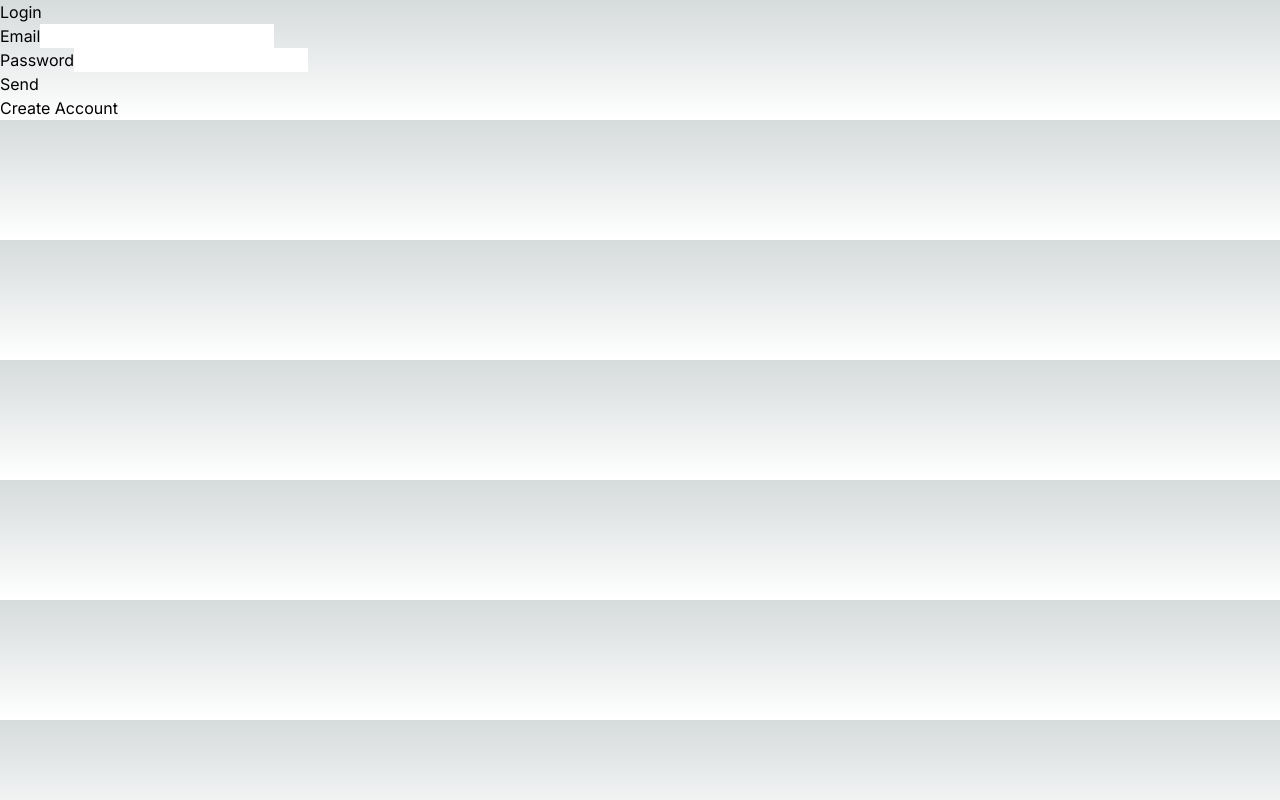
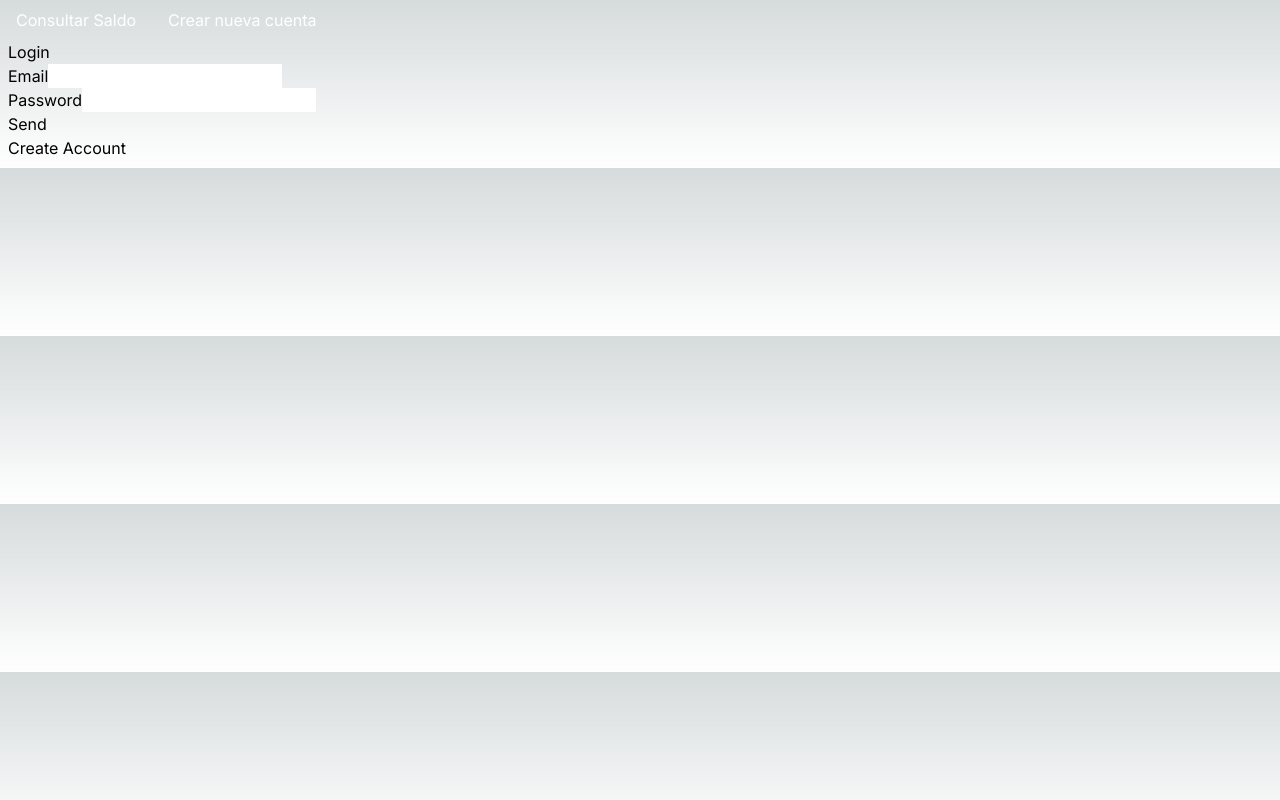
Before and after one commit to GaboFrontDev/tbc-wallet, a Next.js app: page /login in a window 1280 px wide. Built offline with nearby package versions, Linux system fonts and the light colour scheme.

Commit message:
agrega sistema de diseño agrega barra navegacion actualiza texto

```diff
--- /dev/null
+++ b/src/app/components/Button/index.tsx
@@ -0,0 +1,6 @@
+export type ButtonProps = React.ComponentProps<'button'>;
+
+export default function Button(props: ButtonProps) {
+    const { title, ...rest } = props;
+    return <button {...rest} title={title}></button>;
+}
--- a/src/app/components/CreateBalance/index.tsx
+++ b/src/app/components/CreateBalance/index.tsx
@@ -1,5 +1,7 @@
 "use client";
 import { useState } from "react";
+import Button from "../Button";
+import Input from "../Input";
 
 interface AccountBalance {
   account_id: string;
@@ -31,7 +33,7 @@ function CreateBalance() {
       <form>
         <label htmlFor="balance">Balance nueva cuenta</label>
         <br />
-        <input
+        <Input
           type="number"
           name="balance"
           id="balance"
@@ -40,9 +42,9 @@ function CreateBalance() {
           onChange={(e) => setCurrent(e.target.value)}
         />
         <br />
-        <button type="button" onClick={onClick}>
+        <Button type="button" onClick={onClick}>
           Crear Nueva Cuenta
-        </button>
+        </Button>
       </form>
       {accountID.length && <p>ID de nueva cuenta: {accountID}</p>}
     </>
--- a/src/app/components/GetBalance/index.tsx
+++ b/src/app/components/GetBalance/index.tsx
@@ -1,5 +1,6 @@
 "use client";
 import { FormEvent, useState } from "react";
+import Input from "../Input";
 
 type Balance = {
   current: number;
@@ -21,7 +22,7 @@ function GetBalance() {
       <form onSubmit={onSubmit}>
         <label htmlFor="client_id"></label>
         <br />
-        <input
+        <Input
           type="text"
           className="text-black"
           name="client_id"
--- /dev/null
+++ b/src/app/components/Input/index.tsx
@@ -0,0 +1,6 @@
+export type ButtonProps = React.ComponentProps<'input'>;
+
+export default function Button(props: ButtonProps) {
+    const { title, ...rest } = props;
+    return <input {...rest} title={title}></input>;
+}
--- a/src/app/components/Login/index.tsx
+++ b/src/app/components/Login/index.tsx
@@ -2,6 +2,8 @@
 import { FormEvent, useState } from "react";
 import { useRouter } from 'next/navigation';
 import Cookies from 'universal-cookie';
+
+import Input from "../Input";
 
 function LoginForm() {
   const router = useRouter();
@@ -23,7 +25,7 @@ function LoginForm() {
       const cookies = new Cookies();
       if(data.result?.token) {
         cookies.set("session_token", data.result?.token);
-        router.push("/admin");
+        router.refresh();
       }
     });
   };
@@ -31,9 +33,9 @@ function LoginForm() {
   return (
     <>
       <form onSubmit={sendUser}>
-        <h1>{isLogin ? "Login" : "Create Account"}</h1>
+        <h1>{isLogin ? "Login" : "Crear Cuenta"}</h1>
         <label htmlFor="email">Email</label>
-        <input
+        <Input
           type="text"
           name="email"
           id="email"
@@ -43,7 +45,7 @@ function LoginForm() {
         />
         <br />
         <label htmlFor="password">Password</label>
-        <input
+        <Input
           type="password"
           name="password"
           id="password"
--- /dev/null
+++ b/src/app/components/Nav/index.tsx
@@ -0,0 +1,37 @@
+import Link from "next/link";
+import type { ReactNode } from "react";
+
+export default function Nav() {
+
+  const LinkWithActiveClass = ({
+    href,
+    children,
+  }: {
+    href: string;
+    children?: ReactNode;
+  }) => {
+    return (
+      <Link
+        {...{
+          href,
+        }}
+        className="mx-4"
+      >
+        {children}
+      </Link>
+    );
+  };
+
+  return (
+    <div className="text-white my-2 flex">
+      <div>
+        <LinkWithActiveClass href="/account">
+          Consultar Saldo
+        </LinkWithActiveClass>
+        <LinkWithActiveClass href="/balance">
+          Crear nueva cuenta
+        </LinkWithActiveClass>
+      </div>
+    </div>
+  );
+}
--- a/src/app/components/UpdateBalance/index.tsx
+++ b/src/app/components/UpdateBalance/index.tsx
@@ -1,6 +1,7 @@
 "use client";
 
 import { FormEvent, useState } from "react";
+import Input from "@/app/components/Input";
 
 function UpdateBalanceForm() {
   const [balance, setBalance] = useState("");
@@ -22,7 +23,7 @@ function UpdateBalanceForm() {
     <>
       <form onSubmit={onSubmit}>
         <label htmlFor="usuario">Usuario</label>
-        <input
+        <Input
           className="text-black"
           type="text"
           name="usuario"
@@ -31,7 +32,7 @@ function UpdateBalanceForm() {
         />
         <br />
         <label htmlFor="balance">Descuento</label>
-        <input
+        <Input
           className="text-black"
           type="number"
           name="balance"
--- a/src/app/layout.tsx
+++ b/src/app/layout.tsx
@@ -1,6 +1,7 @@
 import './globals.css'
 import type { Metadata } from 'next'
 import { Inter } from 'next/font/google'
+import Nav from '@/app/components/Nav'
 
 const inter = Inter({ subsets: ['latin'] })
 
@@ -16,7 +17,12 @@ export default function RootLayout({
 }) {
   return (
     <html lang="en">
-      <body className={inter.className}>{children}</body>
+      <body className={inter.className}>
+        <Nav />
+        <div className='m-2'>
+          {children}
+        </div>
+      </body>
     </html>
   )
 }
```
